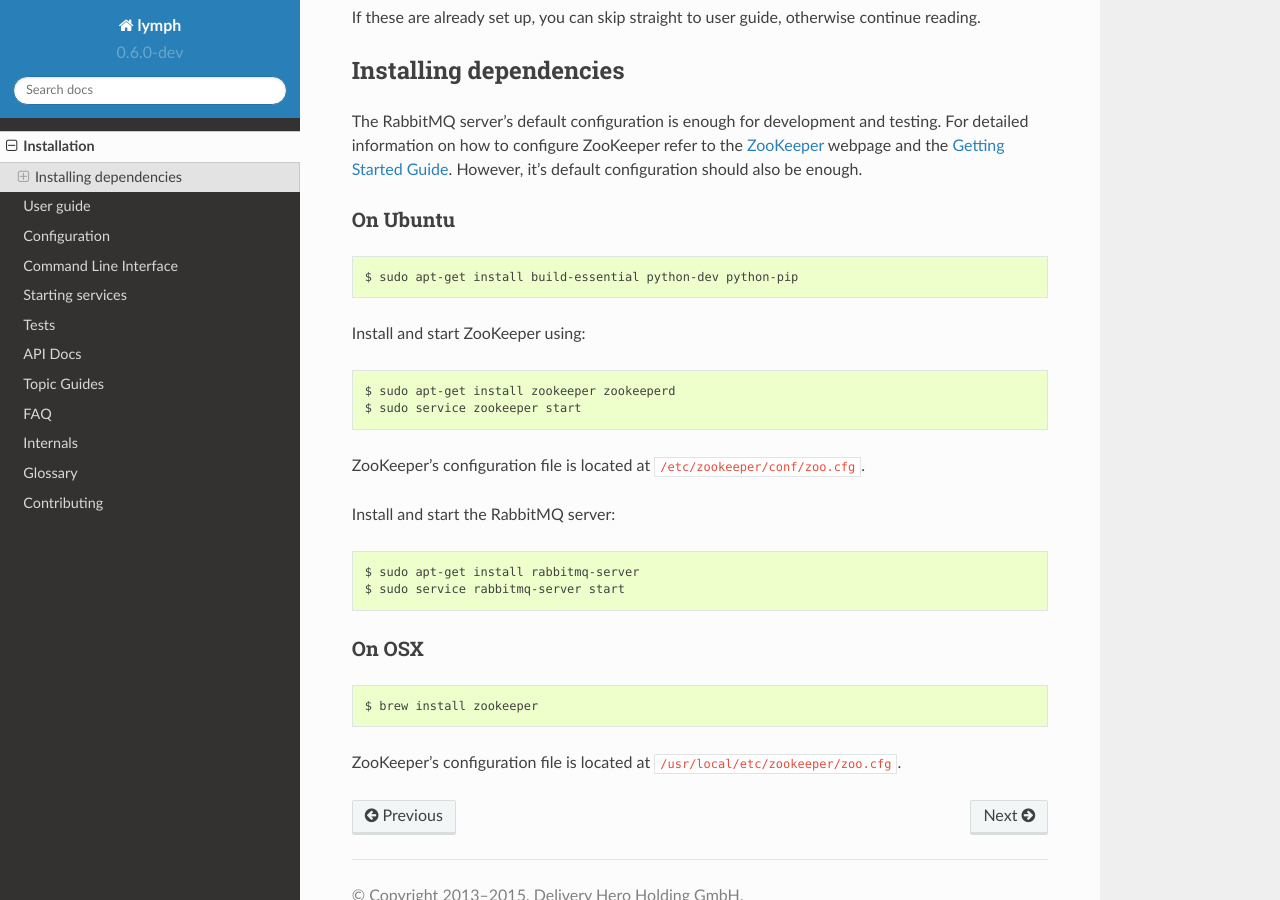
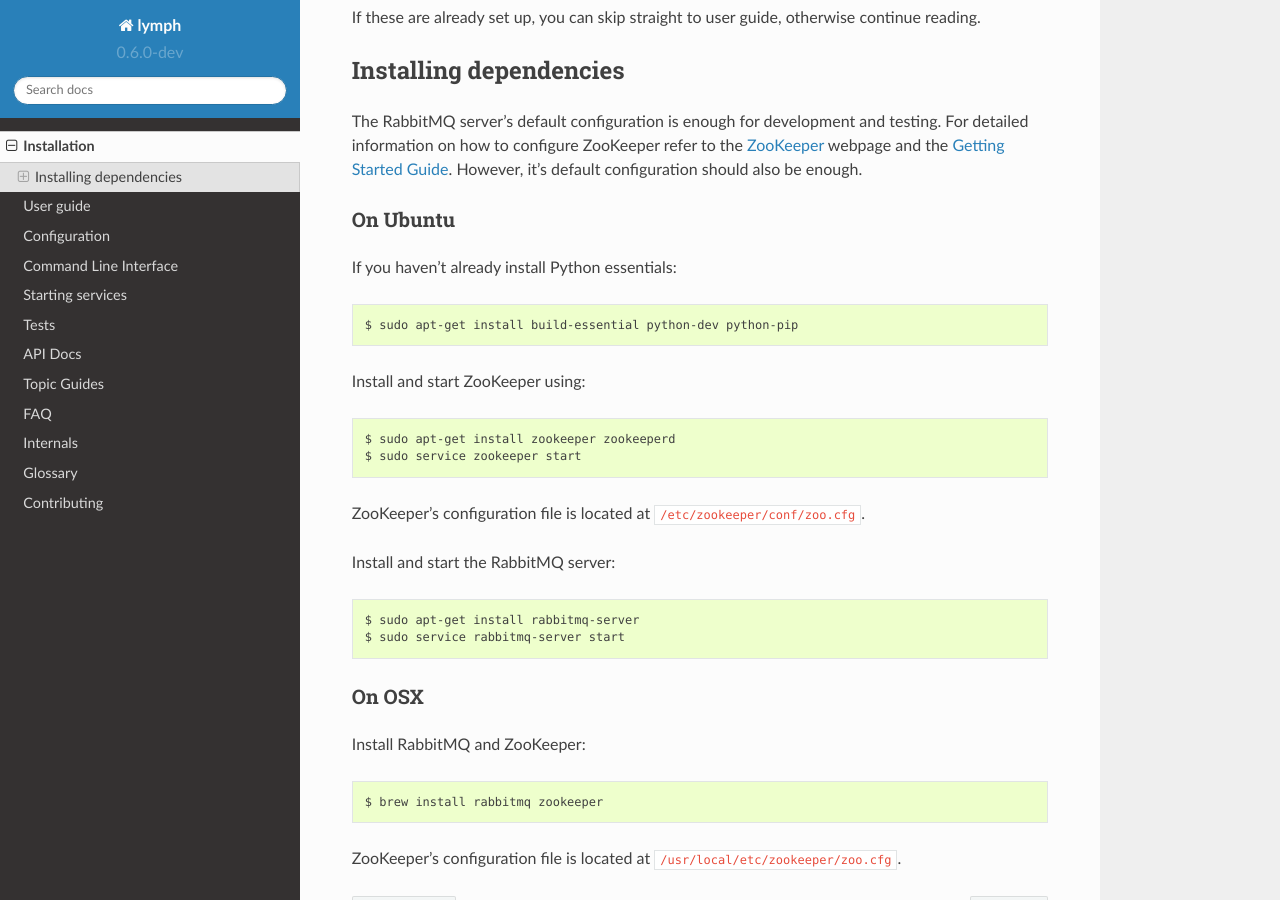
Before and after one commit to deliveryhero/lymph, a Sphinx documentation site: the page built from docs/installation.rst, in a window 1280 px wide and 900 px high, scrolled down 341 px. Built offline with Sphinx 7.4.7 and the Read the Docs theme 2.0.0, drawn with Linux system fonts in a browser that asks for light colours; formulas are drawn with MathJax 3.

Commit message:
tend to installation fixmes

```diff
--- a/docs/installation.rst
+++ b/docs/installation.rst
@@ -28,11 +28,11 @@ configuration should also be enough.
 On Ubuntu
 ---------
 
+If you haven't already install Python essentials:
+
 .. code:: bash
 
 	$ sudo apt-get install build-essential python-dev python-pip
-
-.. FIXME is this necessary? ^
 
 Install and start ZooKeeper using:
 
@@ -54,14 +54,14 @@ Install and start the RabbitMQ server:
 On OSX
 ------
 
+Install RabbitMQ and ZooKeeper:
+
 .. code:: bash
 
-    $ brew install zookeeper
+    $ brew install rabbitmq zookeeper
 
 ZooKeeper's configuration file is located at
 ``/usr/local/etc/zookeeper/zoo.cfg``.
-
-.. FIXME how's RabbitMQ being installed?
 
 
 .. _ZooKeeper: http://zookeeper.apache.org
```
